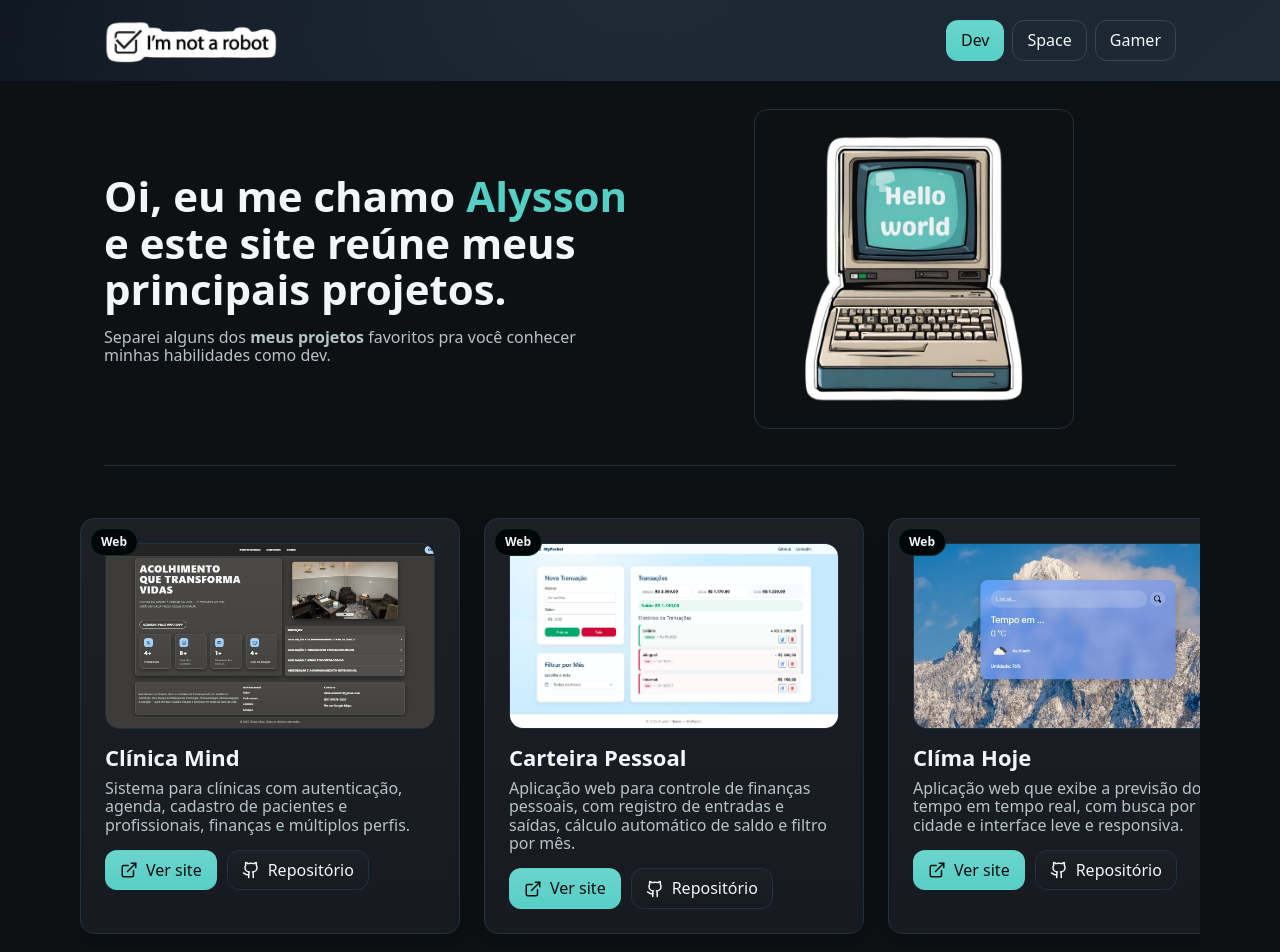
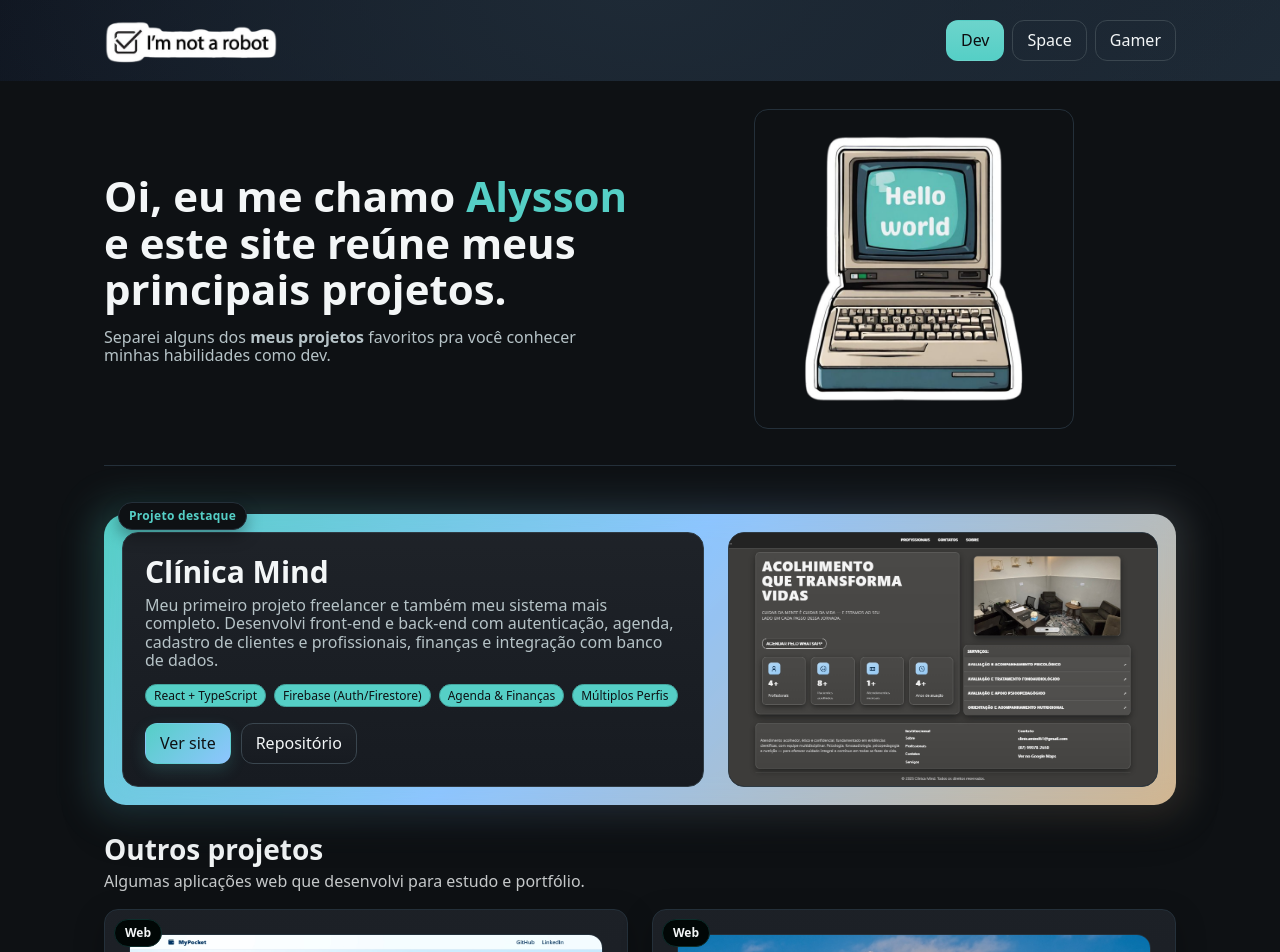
Before and after one commit to Alyssonln/Meu-Portfolio, a React (Vite) app: page / in a window 1280 px wide. Shown: the top 952 px of the page. Built offline with nearby package versions, Linux system fonts and the light colour scheme.

Commit message:
atualização layout

```diff
--- a/src/pages/Projects.tsx
+++ b/src/pages/Projects.tsx
@@ -4,20 +4,61 @@ export default function Projects() {
   return (
     <section id="projects" className="projectsSection">
 
-      {/* wrapper com rolagem horizontal */}
-      <div className="projectsScroll">
-        {/* WEB */}
-        <div className="projectItem">
-          <span className="projectBadge">Web</span>
-          <Card
-            title="Clínica Mind"
-            description="Sistema para clínicas com autenticação, agenda, cadastro de pacientes e profissionais, finanças e múltiplos perfis."
-            img="/img/mind-clinica.png"
-            siteUrl="https://mindclinicapsi.com.br/"
-            repoUrl="https://github.com/Alyssonln/Gestao-Clinica"
+      <article className="featuredProject">
+        <span className="featuredBadge">Projeto destaque</span>
+
+        <div className="featuredContent">
+          <header className="featuredHeader">
+            <h2 className="h2">Clínica Mind</h2>
+            <p className="featuredSubtitle">
+              Meu primeiro projeto freelancer e também meu sistema mais completo.
+              Desenvolvi front-end e back-end com autenticação, agenda, cadastro de
+              clientes e profissionais, finanças e integração com banco de dados.
+            </p>
+          </header>
+
+          <div className="featuredTags">
+            <span className="tag">React + TypeScript</span>
+            <span className="tag">Firebase (Auth/Firestore)</span>
+            <span className="tag">Agenda & Finanças</span>
+            <span className="tag">Múltiplos Perfis</span>
+          </div>
+
+          <div className="featuredActions">
+            <a
+              className="btn primary"
+              href="https://mindclinicapsi.com.br/"
+              target="_blank"
+              rel="noreferrer"
+            >
+              Ver site
+            </a>
+            <a
+              className="btn"
+              href="https://github.com/Alyssonln/Gestao-Clinica"
+              target="_blank"
+              rel="noreferrer"
+            >
+              Repositório
+            </a>
+          </div>
+        </div>
+
+        <div className="featuredMedia">
+          <img
+            src="/img/mind-clinica.png"
+            alt="Capa do projeto Clínica Mind"
+            loading="lazy"
           />
         </div>
+      </article>
 
+      <div className="projectsHeader">
+        <h2>Outros projetos</h2>
+        <p>Algumas aplicações web que desenvolvi para estudo e portfólio.</p>
+      </div>
+
+      <div className="projectsGrid">
         <div className="projectItem">
           <span className="projectBadge">Web</span>
           <Card
@@ -43,8 +84,19 @@ export default function Projects() {
         <div className="projectItem">
           <span className="projectBadge">Web</span>
           <Card
-            title="Clíma Hoje"
-            description="Aplicação web que exibe a previsão do tempo em tempo real, com busca por cidade e interface leve e responsiva."
+            title="Calculadora"
+            description="Calculadora simples e responsiva, ideal para práticas de UI, formatação e operações básicas."
+            img="/img/portfolio.png"
+            siteUrl="https://alyssonln-portfolio.vercel.app/"
+            repoUrl="https://github.com/Alyssonln/Meu-Portfolio"
+          />
+        </div>
+
+        <div className="projectItem">
+          <span className="projectBadge">Web</span>
+          <Card
+            title="Calculadora"
+            description="Calculadora simples e responsiva, ideal para práticas de UI, formatação e operações básicas."
             img="/img/calculadora.png"
             siteUrl="https://calculadora-aln.vercel.app/"
             repoUrl="https://github.com/Alyssonln/Calculadora"
--- a/src/styles/globals.css
+++ b/src/styles/globals.css
@@ -1,4 +1,3 @@
-/* Variáveis por tema via data-theme (ThemeProvider aplica) */
 :root {
   --radius: 14px;
   --shadow: 0 10px 30px rgba(0,0,0,.25);
@@ -7,20 +6,18 @@
   --space-4: 24px; --space-5: 36px; --space-6: 56px;
 }
 
-/* Tema DEV */
+/* Temas */
 :root[data-theme="dev"] {
   --bg: #0e1114;
   --surface: #171b21;
   --text: #f3f6f7;
   --muted: #b6c3c7;
-  --accent: #55cfc6;   /* teal da tela */
-  --accent2: #d2b690;  /* bege retrô */
+  --accent: #55cfc6;
+  --accent2: #d2b690;
   --outline: #24303a;
   --grad-from: #0f1520;
   --grad-to: #1e2a36;
 }
-
-/* Tema GAMER */
 :root[data-theme="gamer"] {
   --bg: #0f0f12;
   --surface: #191a1f;
@@ -32,8 +29,6 @@
   --grad-from: #1a1b22;
   --grad-to: #3a2f5f;
 }
-
-/* Tema SPACE */
 :root[data-theme="space"] {
   --bg: #0b1320;
   --surface: #151e2d;
@@ -46,13 +41,8 @@
   --grad-to: #2b3b6e;
 }
 
-@font-face {
-  font-family: "InterVar";
-  src: local("Inter"), local("Inter var");
-  font-display: swap;
-}
-
-/* Base */
+/* Fontes e base */
+@font-face { font-family: "InterVar"; src: local("Inter"), local("Inter var"); font-display: swap; }
 html, body { background: var(--bg); color: var(--text); }
 body {
   font-family: ui-sans-serif, InterVar, system-ui, -apple-system, Segoe UI,
@@ -61,20 +51,20 @@ body {
 
 /* Hero / header gradiente */
 .app-hero {
-  background: radial-gradient(1200px 600px at 50% -10%, var(--grad-to) 0%, transparent 60%),
-              linear-gradient(135deg, var(--grad-from), var(--grad-to));
+  background:
+    radial-gradient(1200px 600px at 50% -10%, var(--grad-to) 0%, transparent 60%),
+    linear-gradient(135deg, var(--grad-from), var(--grad-to));
 }
 
-/* Elementos gerais */
+/* Utilidades gerais */
 .container { max-width: var(--container); margin: 0 auto; padding: 0 var(--space-4); }
+
 .btn {
   display: inline-flex; align-items: center; gap: 8px;
   padding: 10px 14px; border-radius: 12px; border: 1px solid var(--outline);
   background: linear-gradient(180deg, color-mix(in oklab, var(--surface), #ffffff 3%), var(--surface));
   transition: transform .12s ease, border-color .12s ease, background .12s ease;
 }
-
-/* variante para botões inativos do ThemeSwitcher */
 .btn.ghost {
   background: transparent;
   border-color: color-mix(in oklab, var(--outline), #ffffff 12%);
@@ -84,118 +74,88 @@ body {
   background: color-mix(in oklab, var(--surface), #ffffff 6%);
   border-color: color-mix(in oklab, var(--accent), #ffffff 35%);
 }
+.btn:hover { transform: translateY(-1px); border-color: color-mix(in oklab, var(--accent), #fff 30%); }
+.btn.primary {
+  background: linear-gradient(180deg, color-mix(in oklab, var(--accent), #fff 10%), var(--accent));
+  color: #0d0d0f; border-color: transparent;
+}
+.btn.primary:hover { filter: brightness(1.05); }
 
-.btn:hover { transform: translateY(-1px); border-color: color-mix(in oklab, var(--accent), #fff 30%); }
-.btn.primary { background: linear-gradient(180deg, color-mix(in oklab, var(--accent), #fff 10%), var(--accent));
-               color: #0d0d0f; border-color: transparent; }
-.btn.primary:hover { filter: brightness(1.05); }
 .tag {
   display: inline-block; font-size: 12px; padding: 4px 8px; border-radius: 999px;
-  color: #0d0d0f; background: var(--accent); border: 1px solid color-mix(in oklab, var(--accent), #000 15%);
+  color: #0d0d0f; background: var(--accent);
+  border: 1px solid color-mix(in oklab, var(--accent), #000 15%);
 }
+
 .card {
   border: 1px solid var(--outline); border-radius: var(--radius);
   background: linear-gradient(180deg, color-mix(in oklab, var(--surface), #fff 3%), var(--surface));
   box-shadow: var(--shadow);
 }
+.card img { display: block; width: 100%; height: auto; }
+
 hr.sep { border: none; height: 1px; background: var(--outline); }
 
-/* ------------------------- */
-/* Responsividade global     */
-/* ------------------------- */
-
-/* Grids utilitários (funcionam mesmo sem utilities.css) */
+/* Grids utilitários */
 .grid { display: grid; gap: var(--space-4); }
 .grid-2 { grid-template-columns: repeat(2, minmax(0,1fr)); }
 .grid-3 { grid-template-columns: repeat(3, minmax(0,1fr)); }
 
-/* Imagens dentro de cards: 100% width e sem estourar */
-.card img { display: block; width: 100%; height: auto; }
-
-/* Tablet <= 1024px: 3 -> 2 colunas */
-@media (max-width: 1024px) {
-  .grid-3 { grid-template-columns: repeat(2, minmax(0,1fr)); }
-}
-
-/* <= 768px: 2 colunas para grid-3, 1 coluna para grid-2 */
+/* Responsividade base */
+@media (max-width: 1024px) { .grid-3 { grid-template-columns: repeat(2, minmax(0,1fr)); } }
 @media (max-width: 768px) {
   .container { padding: 0 16px; }
   .grid-2 { grid-template-columns: 1fr; }
-  .grid-3 { grid-template-columns: repeat(2, minmax(0,1fr)); } /* mantém 2 colunas */
+  .grid-3 { grid-template-columns: repeat(2, minmax(0,1fr)); }
   .h1 { font-size: clamp(26px, 6vw, 34px); line-height: 1.15; }
   .card .btn { width: 100%; justify-content: center; }
 }
-
-/* <= 560px: agora sim 1 coluna para grid-3 */
-@media (max-width: 560px) {
-  .grid-3 { grid-template-columns: 1fr; }
-}
-
-/* Mobile pequeno <= 425px */
+@media (max-width: 560px) { .grid-3 { grid-template-columns: 1fr; } }
 @media (max-width: 425px) {
   .container { padding: 0 14px; }
   .h1 { font-size: clamp(24px, 7vw, 30px); }
   .tag { font-size: 11px; padding: 3px 7px; }
 }
-
-/* Mobile muito pequeno <= 375px */
 @media (max-width: 375px) {
   .container { padding: 0 12px; }
   .h1 { font-size: clamp(22px, 7.5vw, 28px); }
 }
-
-/* Mobile ultra-compacto <= 320px */
 @media (max-width: 320px) {
   .container { padding: 0 10px; }
   .h1 { font-size: 22px; }
   .btn { padding: 9px 12px; }
 }
 
-/* ===== Projects layout (carrossel horizontal) ===== */
+/* ================= Projects ================= */
 .projectsSection { margin-top: 48px; }
 
-.projectsHeader h2{
-  font-size: 28px; line-height: 1.2; margin: 0 0 6px;
+.projectsHeader h2 { font-size: 28px; line-height: 1.2; margin: 0 0 6px; }
+.projectsHeader p { opacity:.8; margin:0 0 18px; }
+
+/* ---- Grade 2x2 para “Outros projetos” ---- */
+.projectsGrid{
+  display: grid;
+  gap: 24px;
+  grid-template-columns: repeat(2, minmax(0, 1fr)); /* 2 colunas fixas */
+  margin-top: 8px;
+  align-items: stretch;
 }
-.projectsHeader p{ opacity:.8; margin:0 0 18px; }
-
-/* container com rolagem horizontal */
-.projectsScroll{
-  display:flex;
-  gap:24px;
-  overflow-x:auto;
-  -webkit-overflow-scrolling:touch;
-  scroll-snap-type:x mandatory;
-  padding: 4px 0 14px;
-  /* “sangra” até as bordas do container para os cards encostarem na margem */
-  margin-left: calc(var(--space-4) * -1);
-  margin-right: calc(var(--space-4) * -1);
-  padding-left: var(--space-4);
-  padding-right: var(--space-4);
-  scrollbar-width: thin;
-  scrollbar-color: var(--accent) var(--surface);
-}
-.projectsScroll::-webkit-scrollbar{ height:8px; }
-.projectsScroll::-webkit-scrollbar-thumb{ background: var(--accent); border-radius:10px; }
-.projectsScroll::-webkit-scrollbar-track{ background: var(--surface); }
-
-/* cada item (wrapper do Card) vira “slide” */
-.projectItem{
-  position:relative;
-  display:flex;             /* mantém o Card com altura total */
-  flex: 0 0 320px;          /* largura base do slide */
-  scroll-snap-align:start;
-}
-.projectItem > *{ flex:1; } /* Card ocupa toda a altura */
-
-@media (min-width: 768px){
-  .projectItem{ flex-basis: 360px; }
-}
-@media (min-width: 1100px){
-  .projectItem{ flex-basis: 380px; }
+/* mobile: 1 coluna */
+@media (max-width: 640px){
+  .projectsGrid{ grid-template-columns: 1fr; }
 }
 
-/* selo Web/Mobile (mantido) */
+/* Cada item dentro da grid */
+.projectItem{
+  position: relative;
+  display: block;
+  width: auto;
+}
+.projectsGrid .projectItem > .card{
+  height: 100%;
+  display: flex;
+  flex-direction: column;
+}
 .projectBadge{
   position:absolute; top:10px; left:10px;
   font-size:12px; font-weight:700;
@@ -204,3 +164,83 @@ hr.sep { border: none; height: 1px; background: var(--outline); }
   border: 1px solid color-mix(in oklab, var(--accent), #000 65%);
   backdrop-filter: blur(4px);
 }
+
+/* ================= Destaque: Clínica Mind ================= */
+.featuredProject{
+  position: relative;
+  display: grid;
+  grid-template-columns: 1.15fr .85fr;
+  gap: 24px;
+  border-radius: 22px;
+  padding: 18px;
+  background: linear-gradient(135deg, #55cfc6 0%, #8ec5ff 45%, #d2b690 100%);
+  box-shadow: 0 18px 40px rgba(0,0,0,.35);
+  margin-bottom: 28px;
+  isolation: isolate;
+}
+.featuredProject::after{
+  content:"";
+  position:absolute; inset:-10px;
+  border-radius: 26px;
+  background: linear-gradient(135deg,
+    rgba(85,207,198,.22),
+    rgba(142,197,255,.18),
+    rgba(210,182,144,.18)
+  );
+  filter: blur(18px);
+  z-index:-1;
+  pointer-events:none;
+}
+.featuredBadge{
+  position:absolute; top:-12px; left:14px;
+  font-size:12px; font-weight:700; letter-spacing:.3px;
+  padding:6px 10px; border-radius:999px;
+  color:#55cfc6; background:#0e1114;
+  border:1px solid #24303a;
+  box-shadow:0 6px 16px rgba(0,0,0,.35);
+}
+.featuredContent{
+  background: linear-gradient(180deg,
+    color-mix(in oklab, var(--surface), #fff 4%),
+    var(--surface)
+  );
+  border:1px solid color-mix(in oklab, var(--outline), #fff 6%);
+  border-radius: 16px;
+  padding: 22px;
+}
+.featuredHeader .h2{ font-size: clamp(22px, 3.2vw, 30px); margin: 0 0 8px; }
+.featuredSubtitle{ color: var(--muted); margin: 0; }
+.featuredTags{ display:flex; flex-wrap:wrap; gap:8px; margin-top: 14px; }
+.featuredTags .tag{
+  background: var(--accent);
+  border:1px solid color-mix(in oklab, var(--accent), #000 15%);
+  color:#0e1114;
+}
+.featuredActions{ display:flex; gap:10px; flex-wrap:wrap; margin-top: 16px; }
+.featuredActions .btn{ border-color: color-mix(in oklab, var(--outline), #fff 12%); }
+.featuredActions .btn.primary{
+  border-color: transparent;
+  background: linear-gradient(135deg, #55cfc6, #8ec5ff);
+  color:#0e1114;
+  box-shadow: 0 6px 16px rgba(85,207,198,.18);
+}
+.featuredActions .btn.primary:hover{ transform: translateY(-1px); box-shadow: 0 10px 24px rgba(85,207,198,.26); }
+
+.featuredMedia{
+  border-radius: 16px;
+  overflow:hidden;
+  border:1px solid color-mix(in oklab, var(--outline), #fff 6%);
+  background: color-mix(in oklab, var(--surface), #fff 2%);
+  display:flex; align-items:center; justify-content:center;
+}
+.featuredMedia img{
+  display:block; width:100%; height:100%; object-fit:cover;
+  transform: scale(1.01);
+  transition: transform .55s ease, filter .35s ease;
+}
+.featuredProject:hover .featuredMedia img{ transform: scale(1.04); }
+
+@media (max-width: 980px){
+  .featuredProject{ grid-template-columns: 1fr; padding: 14px; }
+  .featuredMedia{ order:-1; max-height: 280px; }
+}
```
Also changed, not shown: public/img/portfolio.png (added).
